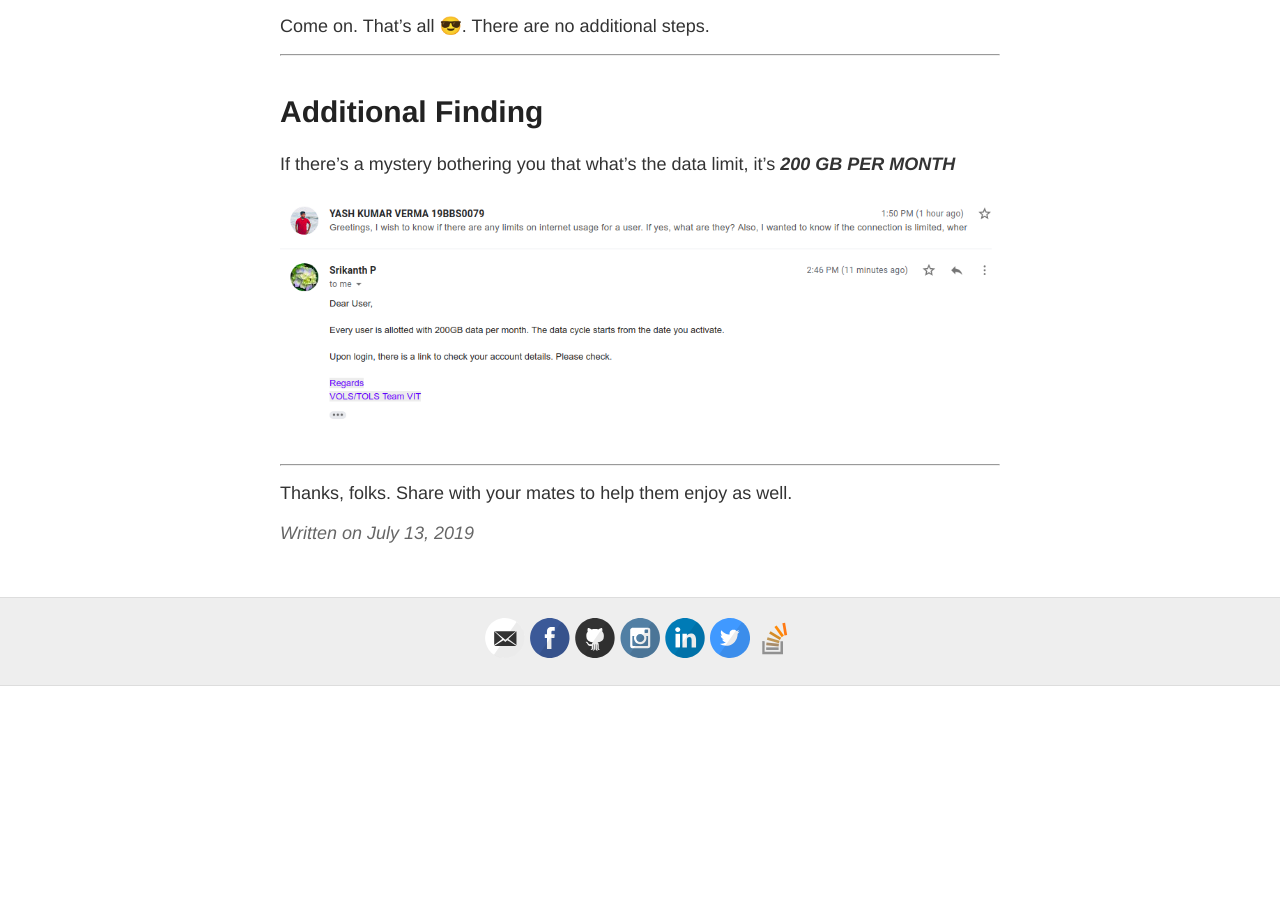
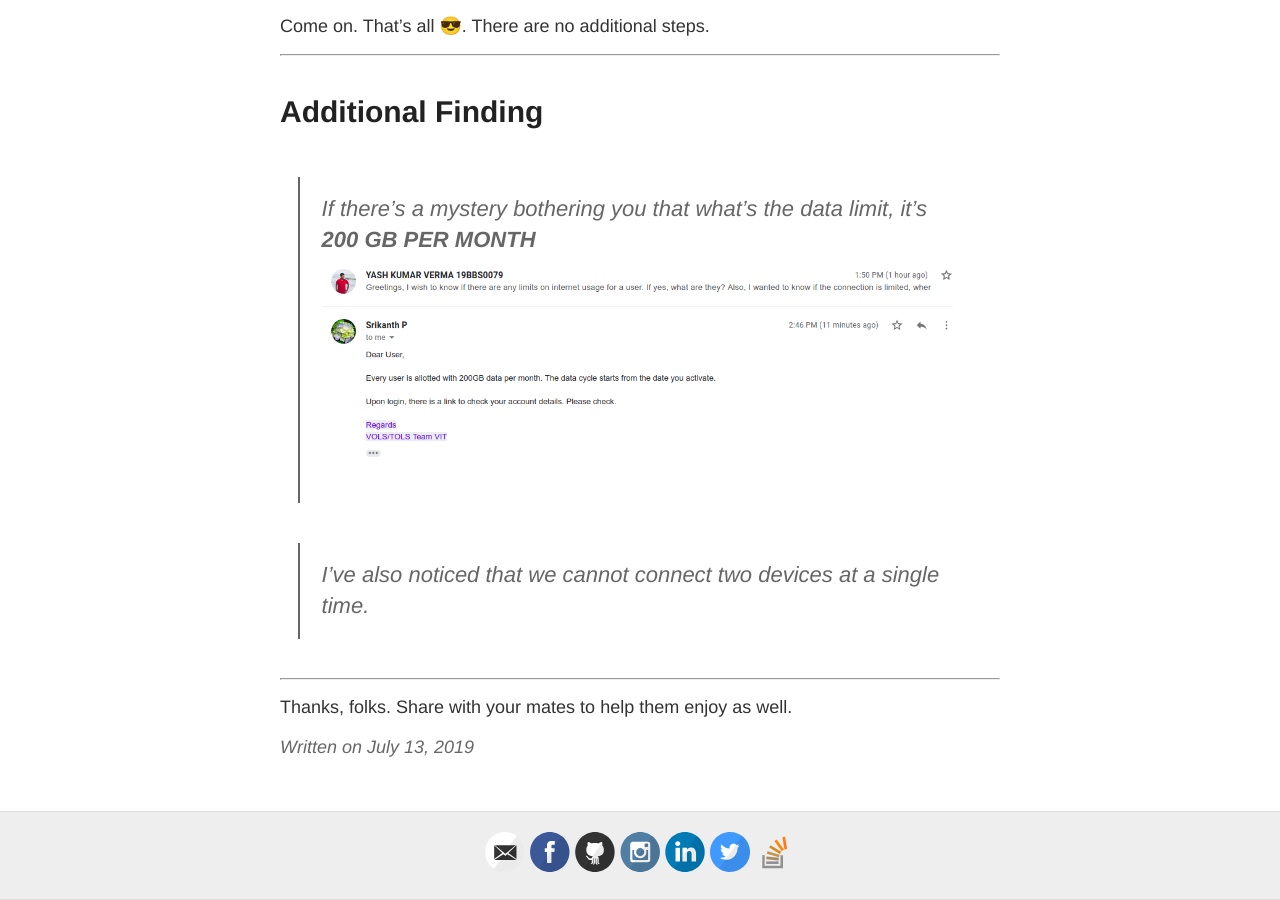
Before and after one commit to YashKumarVerma/blog, a Jekyll site: the page built from _posts/2019-7-13-How to connect to Campus Wifi (for freshers).md, in a window 1280 px wide and 900 px high, scrolled down 2112 px. Built offline with Jekyll 4.4.1, drawn with Linux system fonts in a browser that asks for light colours; before the commit the page ends 2798 px from its top, so only the background shows below that.

Commit message:
additional finding

```diff
--- a/_posts/2019-7-13-How to connect to Campus Wifi (for freshers).md
+++ b/_posts/2019-7-13-How to connect to Campus Wifi (for freshers).md
@@ -33,10 +33,10 @@ Come on. That's all 😎. There are no additional steps.
 ---
 
 # Additional Finding
-If there's a mystery bothering you that what's the data limit, it's ***200 GB PER MONTH***
-
+> If there's a mystery bothering you that what's the data limit, it's ***200 GB PER MONTH***
 ![Login](./../assets/how-to-connect-to-campus-wifi/email-reply.png)
 
+>I've also noticed that we cannot connect two devices at a single time.
 
 ---
 
```
Also changed, not shown: 2 other files.
